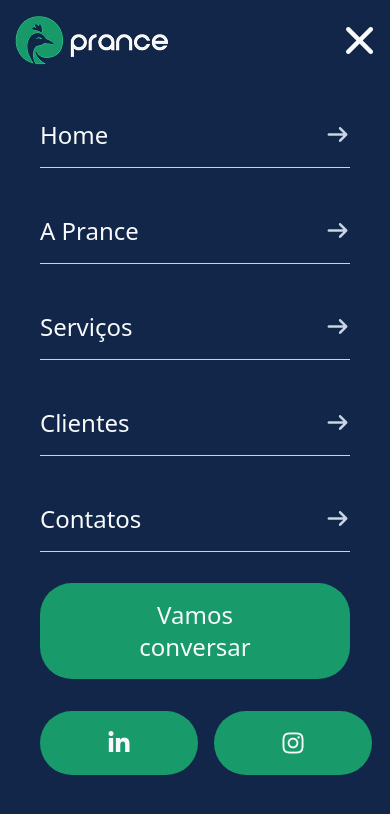
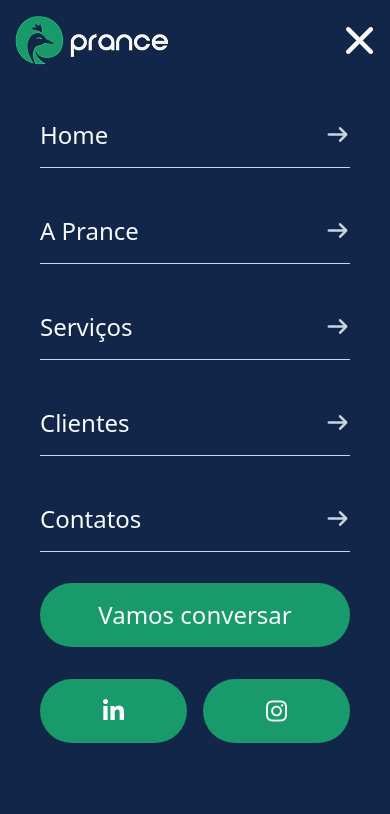
Before and after one commit to soustern/Prance-Company, a React (Vite) app: page / in a window 390 px wide. Both pictures are taken after a click on the button 359 px from the left and 41 px from the top of the page. Shown: the top 814 px of the page. Built offline with nearby package versions, Linux system fonts and the light colour scheme; a web font is replaced by a local one.

Commit message:
Make nav menu scrollable on mobile

```diff
--- a/src/components/PrimaryButton.tsx
+++ b/src/components/PrimaryButton.tsx
@@ -9,7 +9,7 @@ interface PrimaryButtonProps {
 const PrimaryButton = ({text, children}: PrimaryButtonProps): JSX.Element => {
 
     return (
-        <motion.button whileTap={{scale: 0.9}} transition={{duration: 0.05, type: "spring", stiffness: 500, damping: 30}} className="text-slate-50 px-16 py-4 w-full cursor-pointer relative z-0 overflow-hidden rounded-4xl font-medium text-2xl md:text-xl md:px-12 md:py-3">
+        <motion.button whileTap={{scale: 0.9}} transition={{duration: 0.05, type: "spring", stiffness: 500, damping: 30}} className="text-slate-50 px-8 py-4 w-full cursor-pointer relative z-0 overflow-hidden rounded-4xl font-medium text-2xl md:text-xl md:px-12 md:py-3">
             <motion.div whileHover={{filter: "brightness(0.8)"}} transition={{duration: 0.1}} className="z-0 absolute inset-0 w-full h-full bg-[var(--color-accent-primary)]"></motion.div>
             <span className="relative z-10 pointer-events-none">{text}{children}</span>
         </motion.button>
--- a/src/layout/NavBar.tsx
+++ b/src/layout/NavBar.tsx
@@ -29,7 +29,7 @@ const NavBar = (): JSX.Element => {
                         </motion.button>
                     </div>
                 </div>
-                <AnimatePresence>{isOpen && <motion.div id="menu" initial={{height: 0}} animate={{height: "100vh"}} transition={{duration: 0.15, ease: "easeInOut"}} className="bg-[var(--color-bg-primary)] px-8 py-8 w-full overflow-hidden" exit={{height: 0}}>
+                <AnimatePresence>{isOpen && <motion.div id="menu" initial={{height: 0}} animate={{height: "100vh"}} transition={{duration: 0.15, ease: "easeInOut"}} className="bg-[var(--color-bg-primary)] px-8 py-8 w-full overflow-y-auto" exit={{height: 0}}>
                     <ul className="w-full flex flex-col items-start gap-8">
                         {
                             navOptions.map((option, index) => {
```
